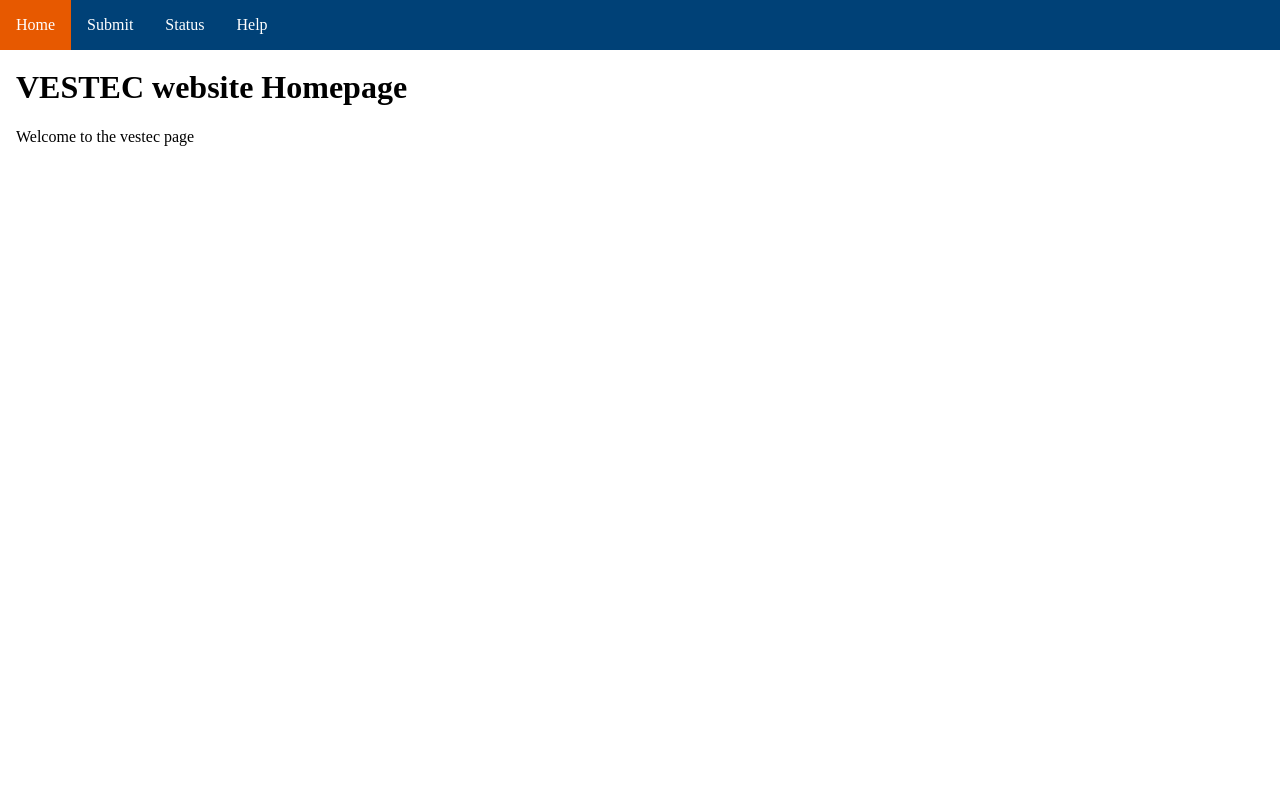
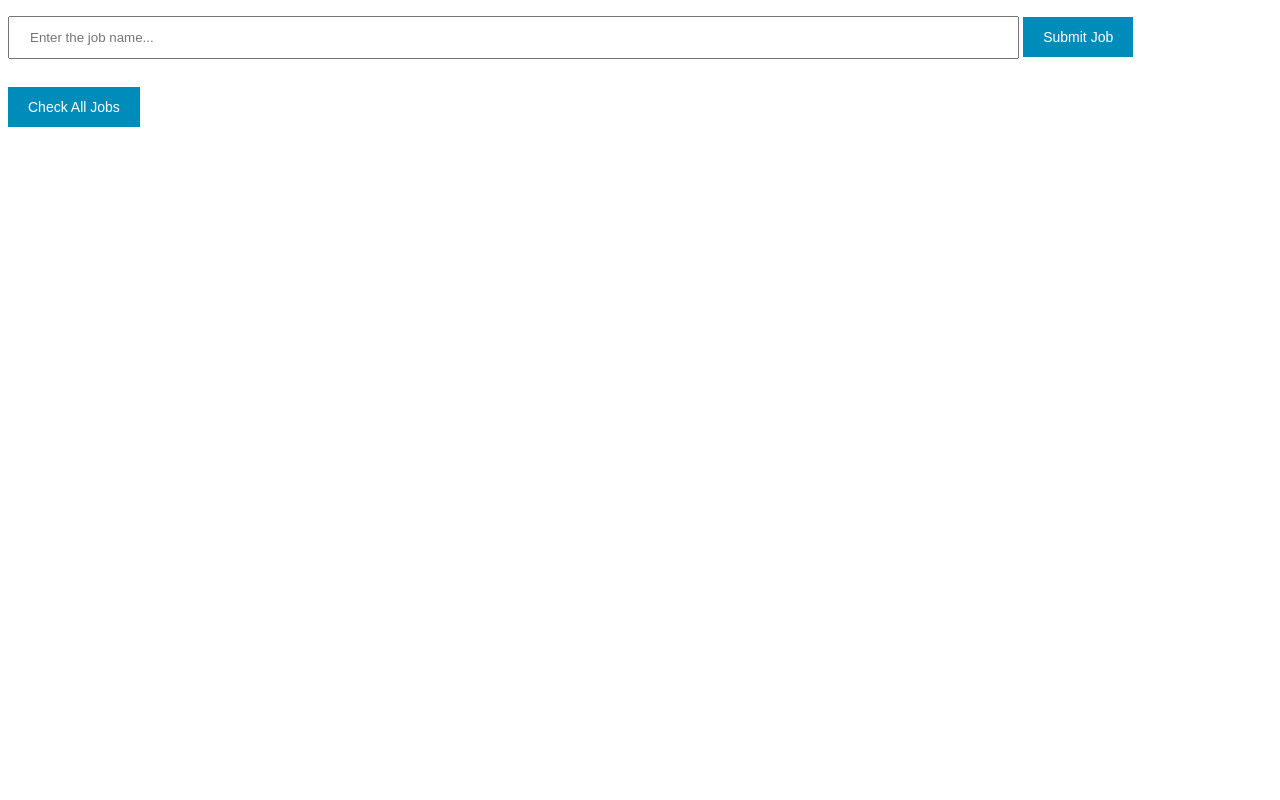
Before and after one commit to VESTEC-EU/vestec-system, a Flask app: page / in a window 1280 px wide. Run offline with Flask 2, Linux system fonts and the light colour scheme; some libraries are stand-ins or nearby versions.

Commit message:
BP: Basic website

```diff
--- /dev/null
+++ b/website/app.py
@@ -0,0 +1,94 @@
+#!/usr/local/bin/flask
+# render_template loads html pages of the application
+import uuid
+import requests
+from flask import Flask, render_template, request, jsonify
+
+app = Flask(__name__)  # create an instance if the imported Flask class
+
+targetURI = 'http://0.0.0.0:5001/jobs'
+current_job = {'uuid': '', 'name': ''}
+
+def generate_id():
+    return str(uuid.uuid1())
+
+@app.route('/')  # used to bind the following function to the specified URL
+def welcome_page():
+    '''Render a static welcome template'''
+    return render_template('index.html')
+
+@app.route('/submit', methods = ['PUT'])
+def submit_job():
+    '''This function sends a PUT request to the SMI for a current_job
+       to be created
+
+       Process:
+       - generate current_job object
+       - send current_job object as JSON to the SMI server
+       - if the SMI server has received the JSON package, return string message
+
+       Input Params: none
+       Output Params: response_data - SMI response string
+
+       Data Structures:
+       - SMI URI: /jobs/uuid
+       - current_job object: {'uuid': <id>, 'name': <title>}
+       - SMI response data: 'SUCCESS' or 'FAILURE'
+    '''
+    current_job['uuid'] = generate_id()
+    current_job['name'] = request.form.get('jsdata')
+
+    job_request = requests.put(targetURI + '/' + current_job.get('uuid'), json=current_job)
+    response_data = job_request.text
+
+    return response_data
+
+@app.route('/jobs/current', methods = ['GET'])
+def check_job_status():
+    '''This function sends a GET request to the SMI for the details of the current job
+
+       Process:
+       - send get request to the SMI passing the current job as parameter
+       - get SMI response job dictionary
+       - render SMI response on table template
+
+       Input Params: none
+       Output Params: response_data - SMI response dictionary
+
+       Data Structures:
+       - SMI URI: /jobs/uuid
+       - SMI response data: {'uuid': <uuid>, 'name': <name>, 'status': <status>, 'machine': <machine>}
+    '''
+    current_stat_req = requests.get(targetURI + '/' + str(current_job.get('uuid')))
+    response_data = current_stat_req.json()
+
+    return render_template('jobstatustable.html', jobs=response_data)
+
+@app.route('/jobs', methods = ['GET'])
+def check_all_jobs_status():
+    '''This function sends a GET request to the SMI for the details of all jobs
+
+       Process:
+       - send get request to the SMI for all jobs
+       - get SMI response jobs dictionary of dictionaries
+       - render SMI response on table template
+
+       Input Params: none
+       Output Params: response_data - SMI response dictionary
+
+       Data Structures:
+       - SMI URI: /jobs
+       - SMI response data: {'uuid': {'uuid': <uuid>, 'name': <name>, 'status': <status>, 'machine': <machine>}}
+    '''
+    all_stat_req = requests.get(targetURI)
+    response_data = all_stat_req.json()
+
+    return render_template('jobstatustable.html', jobs=response_data)
+
+@app.errorhandler(404)
+def page_not_found(e):
+    # note that we set the 404 status explicitly
+    return render_template('404.html'), 404
+
+if __name__ == '__main__':
+    app.run(host='0.0.0.0', port=5000)
--- a/website/run.py
+++ /dev/null
@@ -1,28 +0,0 @@
-#!/usr/bin/env python
-from flask import Flask, render_template
-
-app = Flask(__name__)
-
-@app.route("/")
-def welcomePage():
-    return render_template("welcome.html")
-
-@app.route("/status")
-def statusPage():
-    return render_template("status.html")
-
-@app.route("/submit")
-def submitPage():
-    return render_template("submit.html")
-
-@app.route("/help")
-def helpPage():
-    return render_template("help.html")
-
-@app.errorhandler(404)
-def page_not_found(e):
-    # note that we set the 404 status explicitly
-    return render_template('404.html'), 404
-
-if __name__=="__main__":
-    app.run(host="0.0.0.0",port=5000)
--- /dev/null
+++ b/website/static/css/style.css
@@ -0,0 +1,29 @@
+input[type=text] {
+    width: 80%;
+    padding: 12px 20px;
+    margin: 8px 0;
+    box-sizing: border-box;
+}
+
+input[type=text]:focus {
+    outline: none;
+}
+
+.button {
+    background-color: #008CBA;
+    border: none;
+    color: white;
+    padding: 12px 20px;
+    text-align: center;
+    text-decoration: none;
+    display: inline-block;
+    font-size: 14px;
+}
+
+.button:focus {
+  outline: none;
+}
+
+.container {
+  margin-top: 20px;
+}
--- /dev/null
+++ b/website/static/js/script.js
@@ -0,0 +1,44 @@
+$("#checkJobStatus").hide();
+
+function submitJob() {
+    text = $("#userInput").val();
+
+    $.ajax({
+        url: "/submit",
+        type: "PUT",
+        data: {jsdata: text},
+        success: function(response) {
+            $("#confirmation").html(response);
+            $("#checkJobStatus").show();
+        },
+        error: function(xhr) {
+            $("#confirmation").html("Job submission failed");
+        }
+    });
+}
+
+function getJobStatus() {
+    $.ajax({
+        url: "/jobs/current",
+        type: "GET",
+        success: function() {
+            window.location.href = "/jobs/current";
+        },
+        error: function(xhr) {
+            $("#confirmation").html("Job status check failed");
+        }
+    });
+}
+
+function getAllJobsStatus(){
+    $.ajax({
+        url: "/jobs",
+        type: "GET",
+        success: function() {
+            window.location.href = "/jobs";
+        },
+        error: function(xhr) {
+            $("#confirmation").html("Jobs status check failed");
+        }
+    });
+}
--- a/website/static/style.css
+++ /dev/null
@@ -1,50 +0,0 @@
-body{
-    margin: 0;
-    padding: 0;
-}
-
-.sidebar_container{
-    width: 100%;
-    background-color: rgb(0,65,119);
-    position: fixed;
-    margin: 0;
-    padding: 0;
-}
-
-
-.sidebar_list{
-    list-style-type: none;
-    margin: 0;
-    text-align: left;
-    padding: 0;
-    width: 100%;
-    height: 100%;
-}
-
-.sidebar_list li{
-    float: left;
-}
-
-.sidebar_list li.active{
-    background-color: rgb(231,89,0);
-    color: White;
-}
-
-.sidebar_list a{
-    display: block;
-    text-decoration: none;
-    padding: 1pc;;
-    color:white;
-}
-
-
-
-.sidebar_list a:hover{
-    background-color: rgb(231,89,0);
-    color: white;
-}
-
-.body{
-    padding-top: 3pc;
-    padding-left: 1pc;
-}
--- /dev/null
+++ b/website/templates/index.html
@@ -0,0 +1,15 @@
+<!DOCTYPE html>
+    <head>
+        <title>{% block PageTitle %} {% endblock %}</title>
+        <link rel="stylesheet" href="{{ url_for('static', filename='css/style.css') }}">
+    </head>
+    <body>
+        <input type="text" id="userInput" placeholder="Enter the job name...">
+        <button class="button" id="submitJob" onClick="submitJob()">Submit Job</button>
+        <div class="container" id="confirmation"></div>
+        <button class="button" id="checkJobStatus" onClick="getJobStatus()">Check Job Status</button>
+        <button class="button" id="checkaAllJobs" onClick="getAllJobsStatus()">Check All Jobs</button>
+    </body>
+    <script src="https://ajax.googleapis.com/ajax/libs/jquery/3.1.1/jquery.min.js"></script>
+    <script src="{{ url_for('static', filename='js/script.js') }}"></script>
+</html>
--- a/website/templates/page_template.html
+++ /dev/null
@@ -1,47 +0,0 @@
-<html>
-    <head>
-
-        <title>{% block PageTitle %} {% endblock %}</title>
-
-        <link rel="stylesheet" href="static/style.css">
-    </head>
-
-
-
-    <body>
-
-        <div class="sidebar_container">
-
-            <ul class="sidebar_list">
-
-                <li {%block homeblock%} {%endblock%}> <a href="/"> Home </a> </li>
-
-                <li {%block submitblock%} {%endblock%}><a href="/submit"> Submit </a> </li>
-
-                <li {%block statusblock%} {%endblock%}><a href="/status"> Status </a> </li>
-
-                <li {%block helpblock%} {%endblock%}> <a href="/help"> Help </a> </li>
-
-            </ul>
-
-        </div>
-
-
-
-        <div class="body">
-
-            <div class="TitleBar">
-
-                <h1>{% block Title%} generic title {% endblock %}</h1>
-
-            </div>
-
-            {% block body %}
-
-            <p> This is filler text</p>
-
-            {% endblock %}
-        </div>
-
-    </body>
-</html>
--- a/website/templates/welcome.html
+++ /dev/null
@@ -1,15 +0,0 @@
-{% extends "page_template.html" %}
-
-{% block PageTitle %}
-Welcome Page
-{%endblock%}
-
-{%block homeblock%} class="active" {%endblock%}
-
-{%block Title%}
-VESTEC website Homepage
-{%endblock%}
-
-{%block body%}
-Welcome to the vestec page
-{%endblock%}
```
Also changed, not shown: website/requirements.txt (+21 -1 lines), website/templates/404.html (+6 -6 lines), website/templates/help.html (deleted, +0 -15 lines), website/templates/jobstatustable.html (added, +16 -0 lines), website/templates/status.html (deleted, +0 -15 lines), website/templates/submit.html (deleted, +0 -15 lines), 3 other files.
